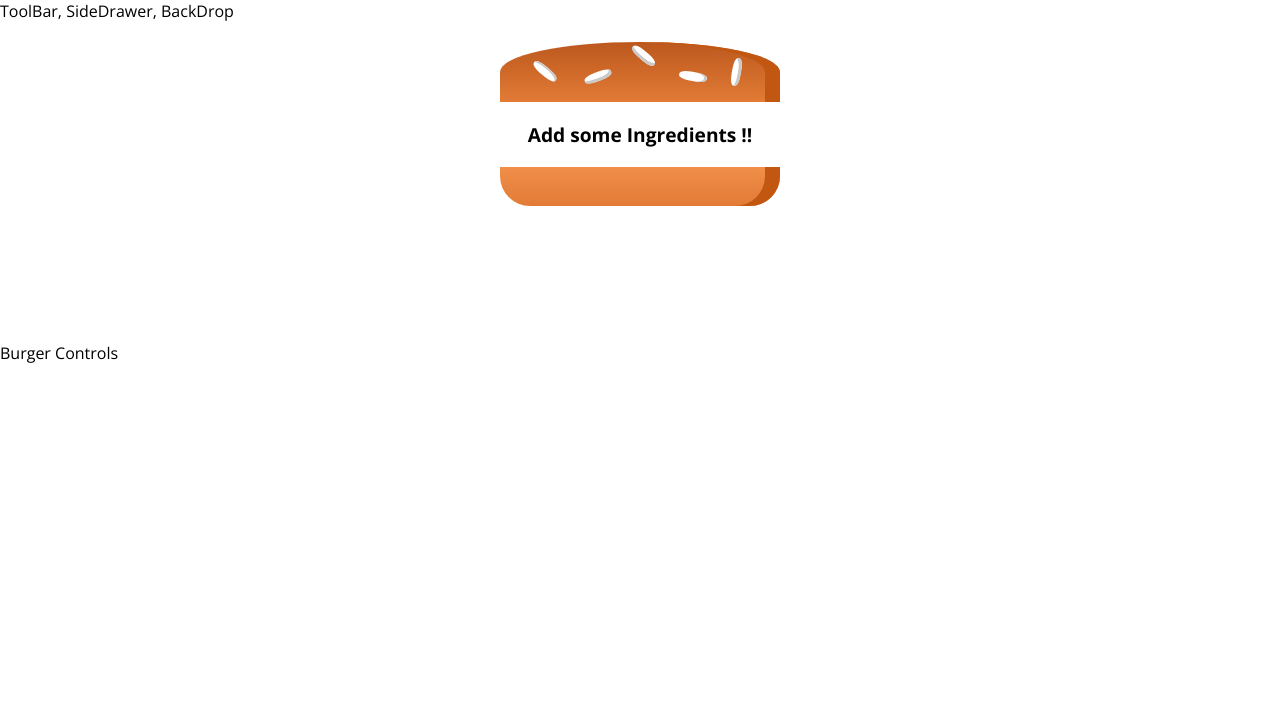
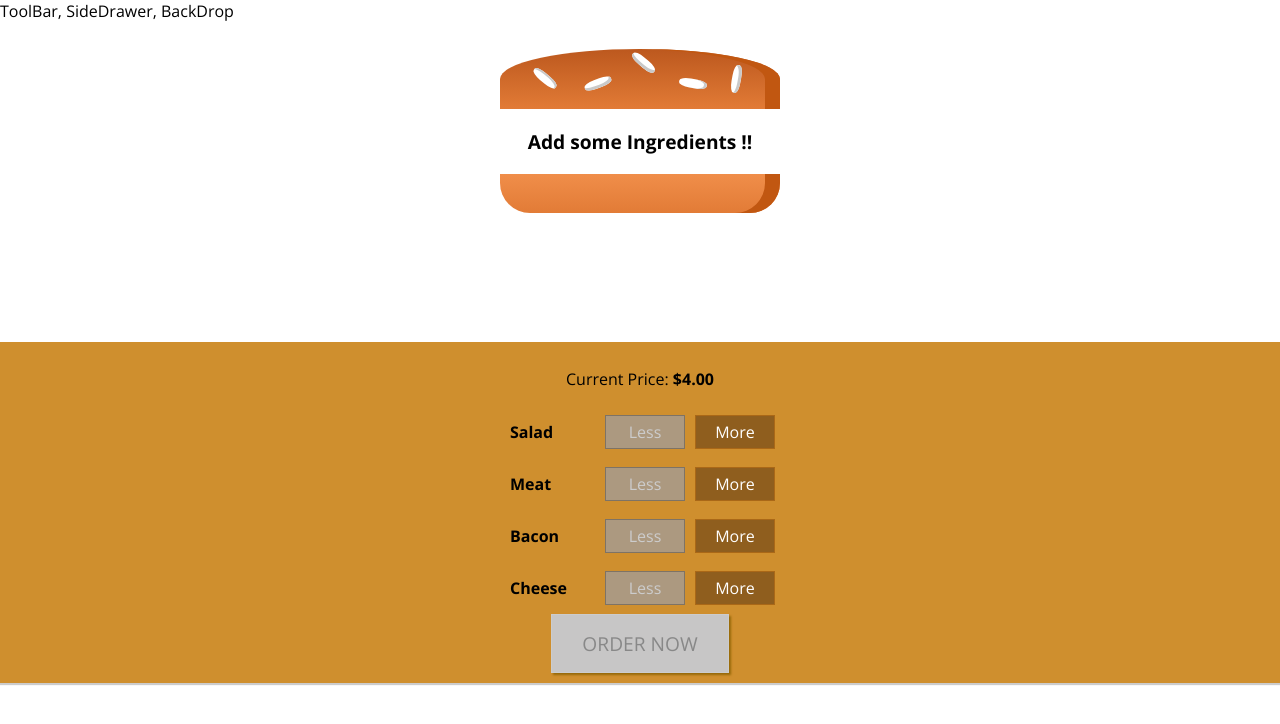
Before and after one commit to Santhosh-Umapathi/React-Burger-Builder, a React app: page / in a window 1280 px wide. Shown: the top 724 px of the page. Built offline with nearby package versions, Linux system fonts and the light colour scheme.

Commit message:
Build Controls completed with order button

```diff
--- a/src/components/Burgers/BuildControls/BuildControl/BuildControl.js
+++ b/src/components/Burgers/BuildControls/BuildControl/BuildControl.js
@@ -2,13 +2,28 @@ import React from 'react'
 
 import classes from './BuildControl.css'
 
-const BuildControl = (props) => {
+const BuildControl = (props) =>
+{
+
+
 	return (
 		<div className={classes.BuildControl}>
-			<div className = {classes.label}>{props.Label}</div>
-			<button className = {classes.Less}>Less</button>
-			<button className = {classes.More}>More</button>
+			<div className={classes.Label}>{props.label}</div>
 
+			<button
+				className={classes.Less}
+				onClick={props.lessClicked}
+				disabled = {props.disabled}
+			>
+				Less
+			</button>
+
+			<button
+				className={classes.More}
+				onClick = {props.moreClicked}
+			>
+				More
+			</button>
 		</div>
 	)
 }
--- a/src/components/Burgers/BuildControls/BuildControls.css
+++ b/src/components/Burgers/BuildControls/BuildControls.css
@@ -9,3 +9,47 @@
 	padding: 10px 0;
 	box-shadow: 0 2px 1px #ccc;
 }
+
+
+.OrderButton {
+    background-color: #DAD735;
+    outline: none;
+    cursor: pointer;
+    border: 1px solid #966909;
+    color: #966909;
+    font-family: inherit;
+    font-size: 1.2em;
+    padding: 15px 30px;
+    box-shadow: 2px 2px 2px #966909;
+}
+
+.OrderButton:hover, .OrderButton:active {
+    background-color: #A0DB41;
+    border: 1px solid #966909;
+    color: #966909;
+}
+
+.OrderButton:disabled {
+    background-color: #C7C6C6;
+    cursor: not-allowed;
+    border: 1px solid #ccc;
+    color: #888888;
+}
+
+/* Animation when button is not disabled */
+.OrderButton:not(:disabled) {
+    animation: enable 0.3s linear;
+}
+
+/* Zoom animation when button becomes active */
+@keyframes enable {
+    0% {
+        transform: scale(1);
+    }
+    60% {
+        transform: scale(1.5);
+    }
+    100% {
+        transform: scale(1);
+    }
+}
--- a/src/components/Burgers/BuildControls/BuildControls.js
+++ b/src/components/Burgers/BuildControls/BuildControls.js
@@ -2,13 +2,43 @@ import React from 'react'
 
 import classes from './BuildControls.css'
 
-const BuildControls = () => {
+import BuildConrol from './BuildControl/BuildControl'
+import BuildControl from './BuildControl/BuildControl'
+
+const controls = [
+	{label: "Salad", type: "salad" },
+	{label: "Meat", type:"meat"},
+	{label: "Bacon", type:"bacon"},
+	{label: "Cheese", type:"cheese"},
+
+]
+
+const BuildControls = (props) => {
 	return (
-		<div>
+		<div className={classes.BuildControls}>
+			<p>Current Price:
+				<strong> ${props.price.toFixed(2)}</strong>
+			</p>
+			{controls.map(item =>
+			{
+				return <BuildControl
+					key={item.label}
+					label={item.label}
+					moreClicked={() => props.addIngredientHandler(item.type)}
+					lessClicked={() => props.removeIngredientHandler(item.type)}
+					disabled = {props.disabledInfo[item.type]}
+				/>
+			})}
 
+			<button
+				className={classes.OrderButton}
+				disabled = {!props.purchasable}
+			>
+				ORDER NOW
+			</button>
 		</div>
 	)
 }
 
 
-export default BuildConrols;
+export default BuildControls;
--- a/src/components/Burgers/Burgers.css
+++ b/src/components/Burgers/Burgers.css
@@ -6,7 +6,7 @@
 	text-align: center;
 	font-size: 1.2rem;
 	font-weight: bold;
-	/* overflow: scroll; */
+	overflow: scroll;
 }
 
 /* Smaller */
--- a/src/containers/BurgerBuilder.js
+++ b/src/containers/BurgerBuilder.js
@@ -1,11 +1,21 @@
 import React, { Component } from 'react'
+import BuildControls from '../components/Burgers/BuildControls/BuildControls';
 import Burgers from '../components/Burgers/Burgers';
 import Aux from '../hoc/Aux';
 
 
+const INGREDIENTS_PRICE = {
+	salad: 0.5,
+	meat: 1.2,
+	bacon: 0.7,
+	cheese: 0.4
+}
+
 
 class BurgerBuilder extends Component
 {
+
+
 
 	state = {
 		ingredients:
@@ -14,15 +24,88 @@ class BurgerBuilder extends Component
 			meat: 0,
 			cheese: 0,
 			bacon: 0
+		},
+		totalPrice: 4,
+		purchasable:false
+	}
+
+	updatePurchasable = (ingredients) =>
+	{
+		const sum = Object.keys(ingredients)
+			.map(item =>
+			{
+				return ingredients[item]
+			})
+			.reduce((preVal, curVal) => {
+				return preVal + curVal
+			}, 0)
+		this.setState({purchasable: sum > 0})
+	}
+
+
+
+	addIngredientHandler = (type) =>
+	{
+		const currentIngredients = { ...this.state.ingredients }
+		const oldCount = this.state.ingredients[type]
+		const newCount = oldCount + 1
+
+		const newTolalPrice = this.state.totalPrice + INGREDIENTS_PRICE[type]
+
+		currentIngredients[type] = newCount
+
+		this.setState({
+			ingredients: currentIngredients,
+			totalPrice: newTolalPrice
+		})
+
+		this.updatePurchasable(currentIngredients)
+	}
+
+	removeIngredientHandler = (type) =>
+	{
+		const currentIngredients = { ...this.state.ingredients }
+		const oldCount = this.state.ingredients[type]
+
+		if (oldCount <= 0)
+		{
+			return
 		}
+
+		const newCount = oldCount - 1
+
+		const newTolalPrice = this.state.totalPrice - INGREDIENTS_PRICE[type]
+
+		currentIngredients[type] = newCount
+
+		this.setState({
+			ingredients: currentIngredients,
+			totalPrice: newTolalPrice
+		})
+
+		this.updatePurchasable(currentIngredients)
 	}
 
 	render()
 	{
+
+		const disabledInfo = { ...this.state.ingredients }
+
+		for(let key in disabledInfo)
+		{
+		  disabledInfo[key] = disabledInfo[key] <= 0 // sets salad:true, meat:false etc
+		}
+
 		return (
 			<Aux>
 				<Burgers ingredients={this.state.ingredients}/>
-				<div>Burger Controls</div>
+				<BuildControls
+					addIngredientHandler={this.addIngredientHandler}
+					removeIngredientHandler={this.removeIngredientHandler}
+					disabledInfo={disabledInfo}
+					price={this.state.totalPrice}
+					purchasable = {this.state.purchasable}
+				/>
 			</Aux>
 		)
 	}
```
